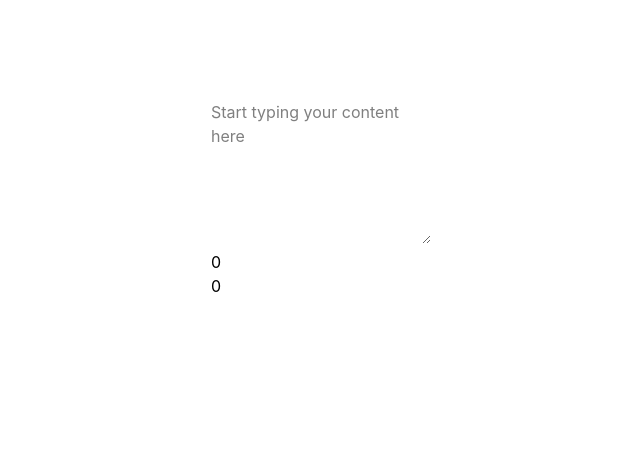
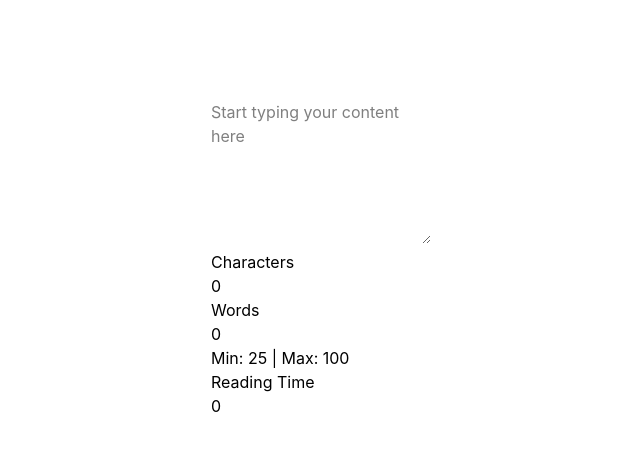
Before and after one commit to shanreed25/character-counter, a React (Vite) app: page / in a window 1280 px wide. Shown: the top 450 px of the page, without its empty margins (179-819 px from the left). Built offline with nearby package versions, Linux system fonts and the light colour scheme.

Commit message:
configured StatsDisplay component to get props from parent component CharacterCounter

```diff
--- a/src/components/CharacterCounter/CharacterCounter.tsx
+++ b/src/components/CharacterCounter/CharacterCounter.tsx
@@ -1,6 +1,7 @@
 import TextInput from "../TextInput/TextInput";
 import { useState } from "react";
-import type { CharacterCounterProps } from "../../types";
+import type { CharacterCounterProps, TextStats } from "../../types";
+import StatsDisplay from "../StatsDisplay/StatsDisplay";
 
 function CharacterCounter({minWords = 25, maxWords = 100}: CharacterCounterProps) {
     const [userText, setUserText] = useState<string>("");
@@ -11,16 +12,30 @@ function CharacterCounter({minWords = 25, maxWords = 100}: CharacterCounterProps
         setUserText(text)
     }
 
+
+    //need an object that matches the TextStats interface
+    //since this component has the data create it here and pass to StatsDisplay
+
+
+    const characterCount = userText.length;
     const trimmedUserText = userText.trim();
     const splitWordCount = trimmedUserText.split(/\s+/).length;
     const wordCount = trimmedUserText === '' ? 0 : splitWordCount
 
 
+    //since my variables have the same name as the expected type
+    //properties I can write the name once instead of {characterCount: characterCount, wordCount: wordCount,}
+    const stats: TextStats = {
+        characterCount,
+        wordCount,
+        readingTime: wordCount / 200
+    }
+
+
     return (
         <div className="stat character-counter">
             <TextInput onTextChange={handleTextChange} />
-            <p>{userText.length}</p>
-            <p>{wordCount}</p>
+            <StatsDisplay stats={stats} />
         </div>
     )
 }
--- a/src/components/StatsDisplay/StatsDisplay.tsx
+++ b/src/components/StatsDisplay/StatsDisplay.tsx
@@ -1,26 +1,29 @@
-import CharacterCounter from "../CharacterCounter/CharacterCounter";
-import './StatsDisplay.css'
+import type { StatsDisplayProps } from "../../types";
 
-function StatsDisplay() {
+
+function StatsDisplay({stats, showReadingTime = true}: StatsDisplayProps) {
 
 
     return (
         <div className="stats-display">
-            <CharacterCounter />
+           <div className="">
+                <p>Characters</p>
+                <p>{stats.characterCount}</p>
+            </div>
 
             <div className="stat words">
                 <p>Words</p>
-
-                <p>0</p>
-
+                <p>{stats.wordCount}</p>
                 <p>Min: 25 | Max: 100</p>
             </div>
 
+            {
+            showReadingTime &&
             <div className="stat reading-time">
                 <p>Reading Time</p>
-
-                <p>0:00</p>
+                <p>{stats.readingTime}</p>
             </div>
+            }
         </div>
     )
 }
--- a/src/components/TextInput/TextInput.tsx
+++ b/src/components/TextInput/TextInput.tsx
@@ -7,6 +7,9 @@ function TextInput({
     placeholder = "Start typing your content here",
     initialValue = ""
 }: TextInputProps) {
+
+    //React.ChangeEvent: a change event
+    //<HTMLTextAreaElement>: comes from a textarea
     function handleChange(e: React.ChangeEvent<HTMLTextAreaElement>){
         onTextChange(e.target.value)
 
@@ -18,8 +21,15 @@ function TextInput({
             placeholder={placeholder}
             defaultValue={initialValue}
             onChange={handleChange}
+
+            // onChange={(e) => onTextChange(e.target.value)}
+                //this is contextual typing, the onChange is the context that tells
+                // TS the type, because onChange knows e is React.ChangeEvent<HTMLTextAreaElement>
+                //this only works when the function is written inline
+            //onChange={handleChange} is its own function so TS does not know what e is
+                //so you have to tell the handleChange function what type e is
             rows={6}
-            ></textarea>
+            />
         </div>
     )
 }
```
